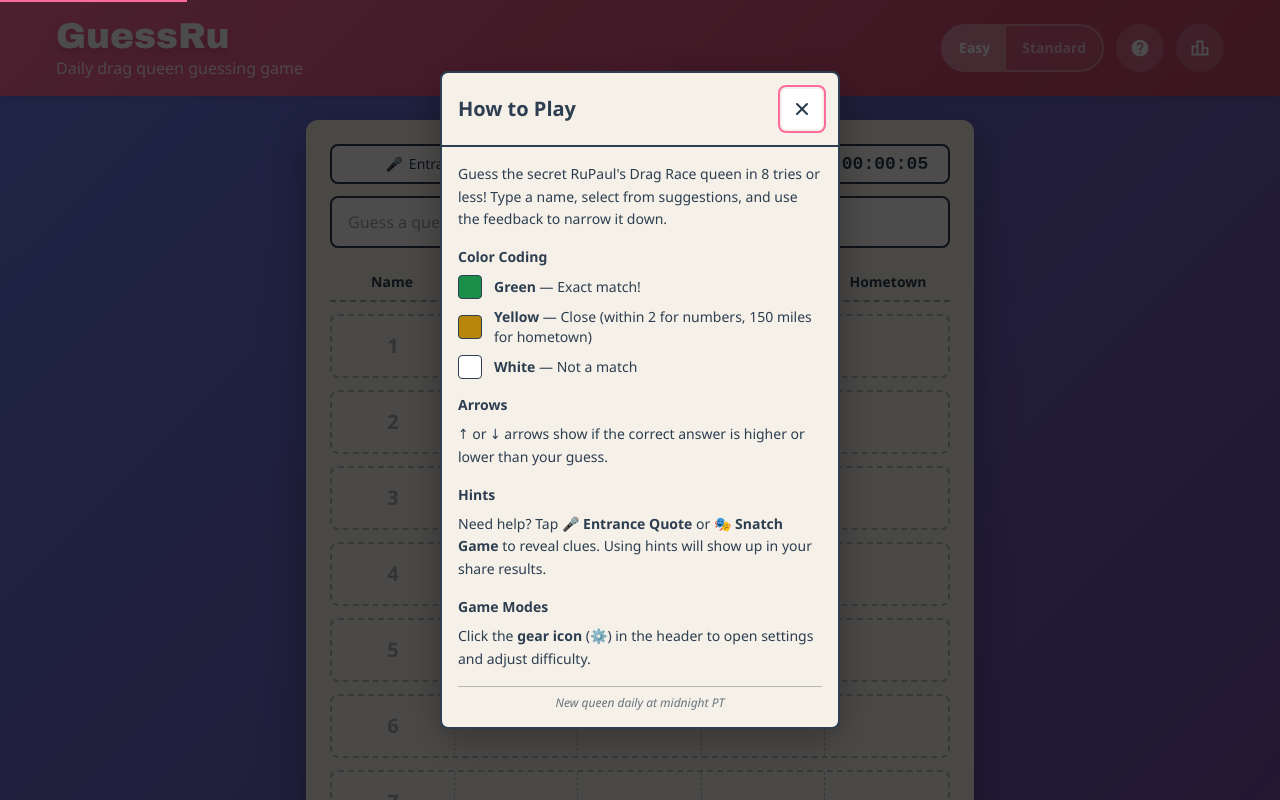
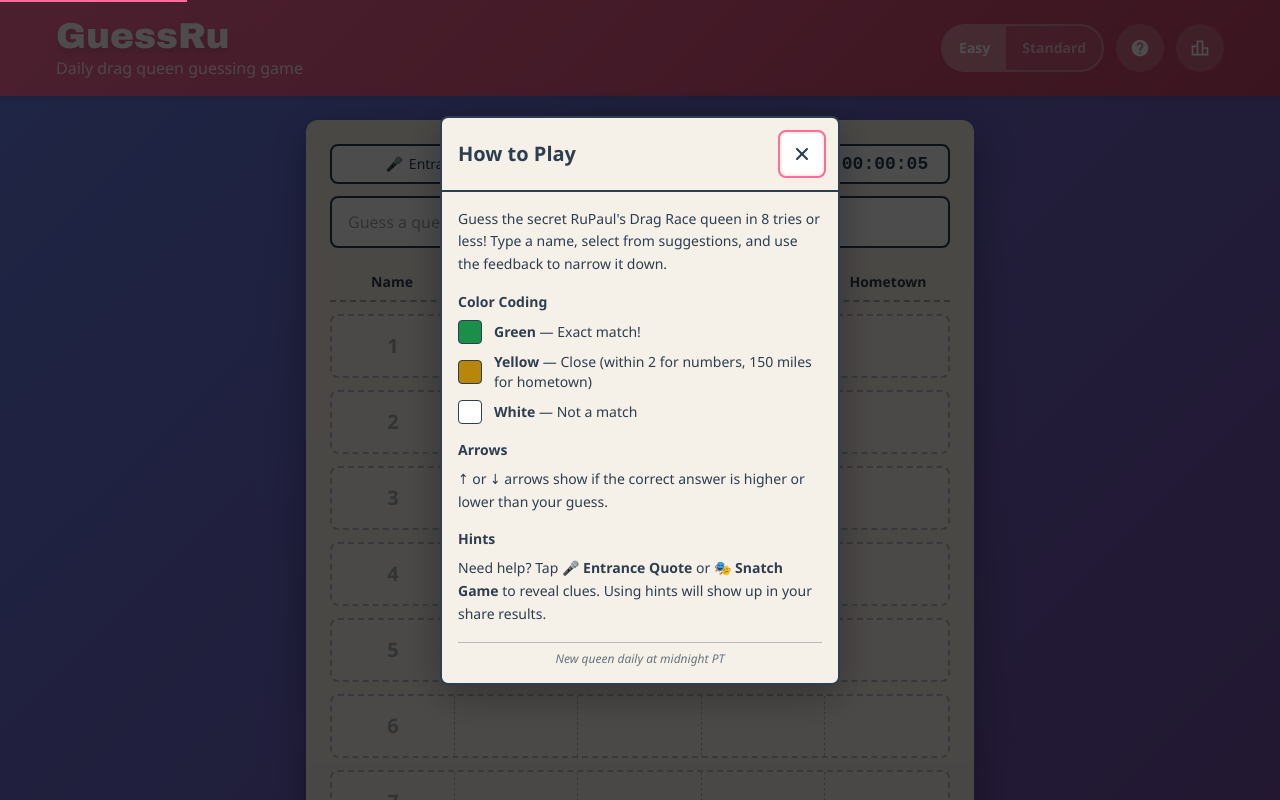
Before and after one commit to JesseBearden/guess-ru, a React (Create React App) app: page / in a window 1280 px wide. Shown: the top 800 px of the page. Built offline with nearby package versions, Linux system fonts and the light colour scheme.

Commit message:
Update InstructionsModal.tsx

```diff
--- a/src/components/InstructionsModal.tsx
+++ b/src/components/InstructionsModal.tsx
@@ -100,14 +100,6 @@
             </p>
           </div>
 
-          {/* Game Modes */}
-          <div>
-            <h3 className="font-bold text-sm mb-2">Game Modes</h3>
-            <p className="text-sm leading-relaxed">
-              Click the <strong>gear icon</strong> (⚙️) in the header to open settings and adjust difficulty.
-            </p>
-          </div>
-
           {/* Footer */}
           <div className="text-center pt-2 border-t border-text-dark/30">
             <p className="text-xs text-text-dark/70 italic m-0">New queen daily at midnight PT</p>
```
